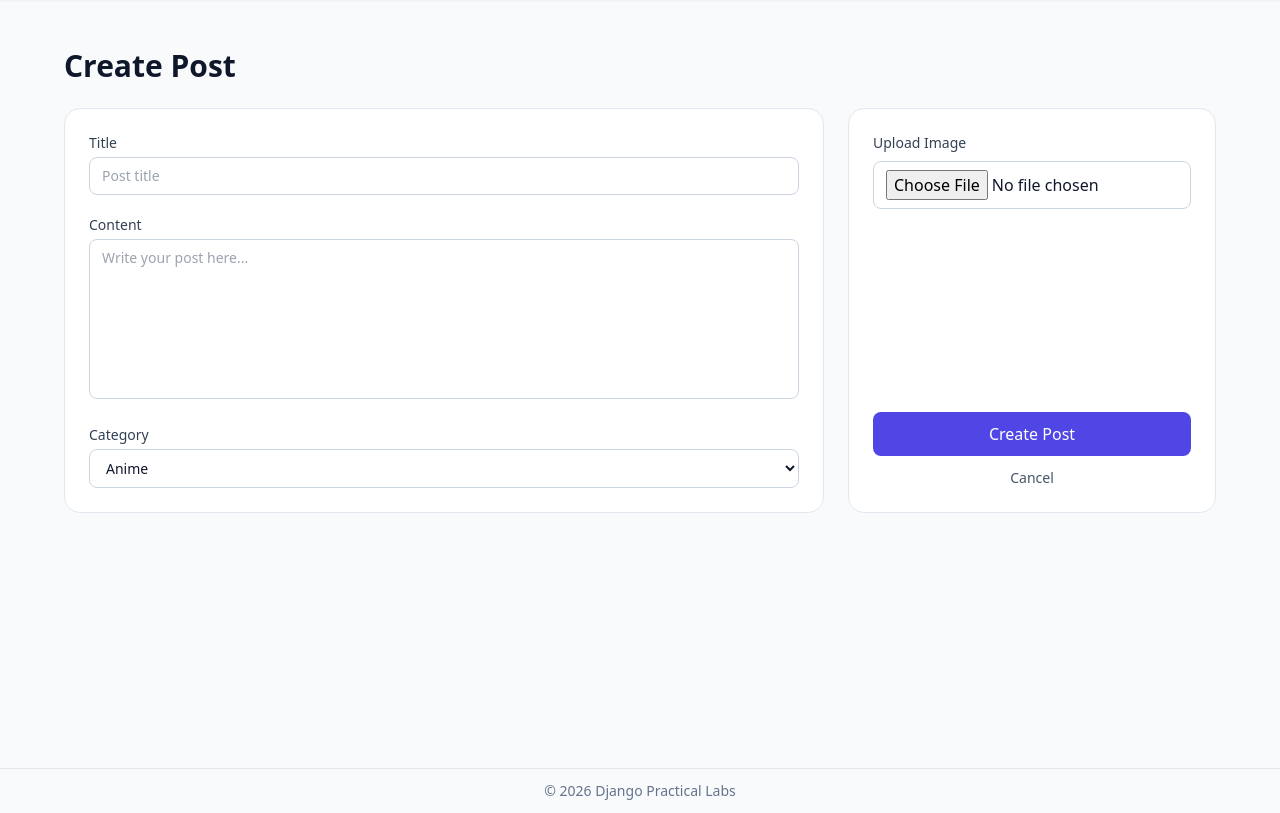
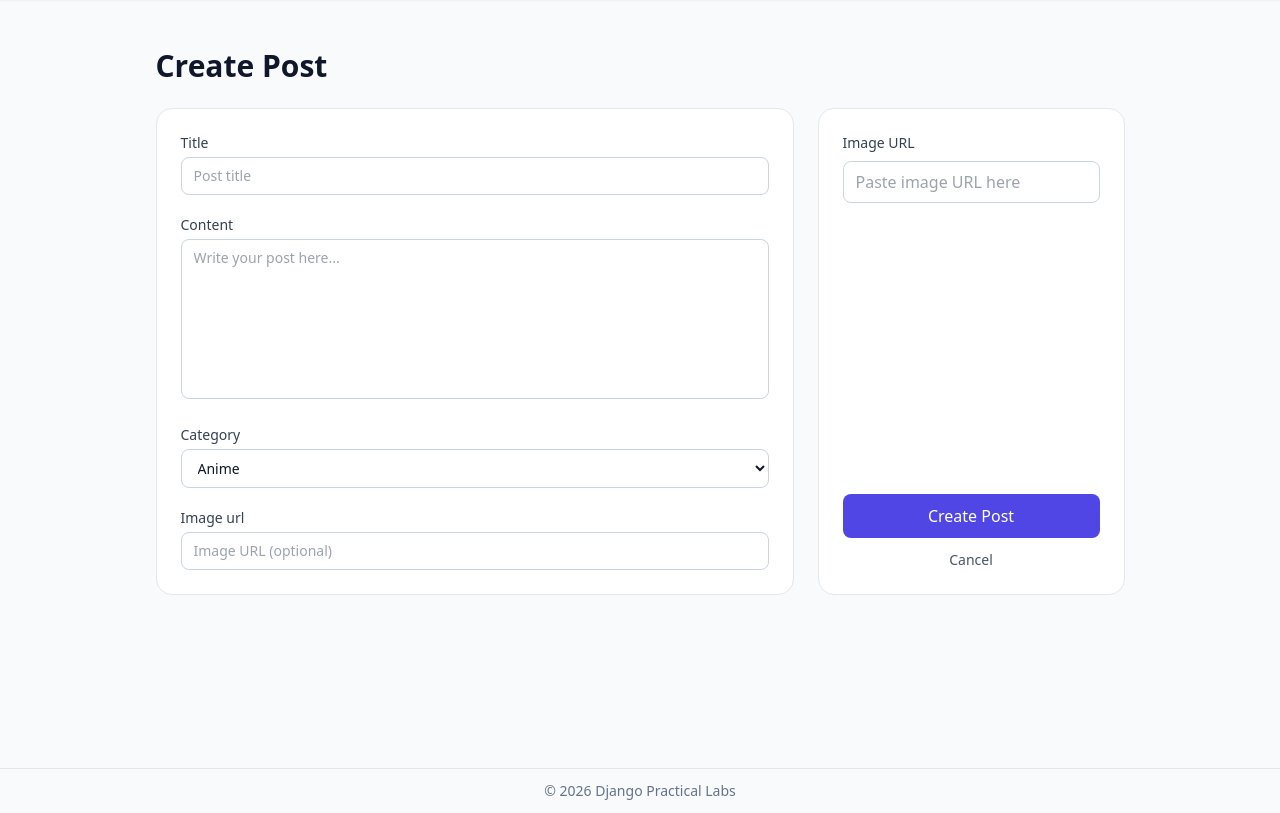
Before and after one commit to 04Priyanshuuuu/DjangoPracticals, a Django app: page /blog/new/ in a window 1280 px wide. Shown: the part 65-878 px from the top of the page. Run offline with Django 5.2, Linux system fonts and the light colour scheme; a user stored in the database is signed in; data comes from the database, SQL or seed files in the repository; some libraries are stand-ins or nearby versions.

Commit message:
fixed image url

```diff
--- a/blog/forms.py
+++ b/blog/forms.py
@@ -24,7 +24,7 @@
     )
     class Meta:
         model = Post
-        fields = ['title', 'content', 'category', 'image']
+        fields = ['title', 'content', 'category', 'image_url']
         widgets = {
             'title': forms.TextInput(attrs={
                 'class': 'w-full rounded-lg border border-slate-300 px-3 py-2 text-sm focus:ring-2 focus:ring-indigo-500 focus:outline-none',
@@ -37,7 +37,7 @@
             'category': forms.Select(attrs={
                 'class': 'w-full rounded-lg border border-slate-300 px-3 py-2 text-sm bg-white focus:ring-2 focus:ring-indigo-500 focus:outline-none'
             }),
-            'image': forms.URLInput(attrs={
+            'image_url': forms.URLInput(attrs={
                 'class': 'w-full rounded-lg border border-slate-300 px-3 py-2 text-sm focus:ring-2 focus:ring-indigo-500 focus:outline-none',
                 'placeholder': 'Image URL (optional)'
             }),
--- a/blog/models.py
+++ b/blog/models.py
@@ -13,7 +13,7 @@
     content = models.TextField()
     category = models.ForeignKey(Category, on_delete=models.CASCADE, related_name='posts')
 
-    image = models.ImageField(upload_to='post_images/', blank=True, null=True)  # ✅ ADD THIS
+    image_url = models.URLField(blank=True, null=True)
 
     created_at = models.DateTimeField(auto_now_add=True)
 
--- a/blog/views.py
+++ b/blog/views.py
@@ -50,7 +50,7 @@
 @login_required(login_url='login')
 def post_create(request):
     if request.method == 'POST':
-        form = PostForm(request.POST, request.FILES)
+        form = PostForm(request.POST)
         if form.is_valid():
             post = form.save()
             return redirect('blog:post_detail', pk=post.pk)
--- a/templates/blog/post_detail.html
+++ b/templates/blog/post_detail.html
@@ -9,8 +9,8 @@
     <article class="bg-white rounded-2xl shadow-sm border border-slate-200 overflow-hidden">
 
         <!-- Image -->
-        {% if post.image %}
-            <img src="{{ post.image.url }}" class="w-full max-h-[500px] object-contain bg-black">
+        {% if post.image_url %}
+            <img src="{{ post.image_url }}" class="w-full max-h-[500px] object-contain bg-black">
         {% else %}
             <img src="https://via.placeholder.com/1200x400?text=No+Image" class="w-full h-[400px] object-cover object-center">
         {% endif %}
--- a/templates/blog/post_form.html
+++ b/templates/blog/post_form.html
@@ -48,17 +48,12 @@
                 <!-- Image Upload -->
                 <div>
     <label class="block text-sm font-medium text-slate-700 mb-2">
-        Upload Image
+        Image URL
     </label>
 
-    <input type="file" name="image"
-           class="w-full border border-slate-300 rounded-lg px-3 py-2">
-
-    {% if form.image.errors %}
-        <p class="text-xs text-red-500 mt-1">
-            {{ form.image.errors }}
-        </p>
-    {% endif %}
+    <input type="url" name="image_url"
+           class="w-full border border-slate-300 rounded-lg px-3 py-2"
+           placeholder="Paste image URL here">
 </div>
 
                 <!-- Buttons -->
--- a/templates/blog/post_list.html
+++ b/templates/blog/post_list.html
@@ -35,8 +35,8 @@
 
         <!-- Image (Left Side) -->
         <div class="w-1/3 h-56">
-            {% if post.image %}
-                <img src="{{ post.image.url }}"
+            {% if post.image_url %}
+                <img src="{{ post.image_url }}"
                      class="w-full h-full object-cover">
             {% else %}
                 <img src="https://via.placeholder.com/600x400?text=No+Image"
@@ -44,7 +44,7 @@
             {% endif %}
         </div>
 
-        <!-- Content (Right Side) -->
+        <!-- Content -->
         <div class="w-2/3 p-6 flex flex-col justify-between">
 
             <div>
```
